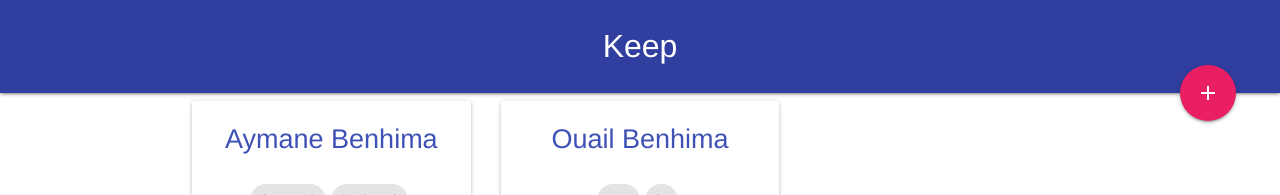
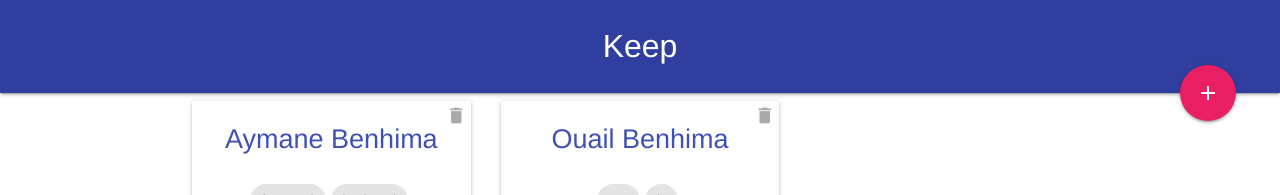
Before and after one commit to aymanebenhima/keeper-app, a Vue app: page / in a window 1280 px wide. Shown: the top 195 px of the page. Built offline with nearby package versions, Linux system fonts and the light colour scheme.

Commit message:
Delete keep

```diff
--- a/src/views/Home.vue
+++ b/src/views/Home.vue
@@ -2,6 +2,7 @@
   <div class="home container">
     <div class="card" v-for="keep in keeps" :key="keep.id">
       <div class="card-content">
+        <i class="material-icons delete" @click="deletekeep(keep.id)">delete</i>
         <h2 class="indigo-text">{{ keep.title }}</h2>
         <ul class="ingredients">
           <li v-for="(item, index) in keep.ingredients" :key="index">
@@ -37,6 +38,13 @@ export default {
       ],
     };
   },
+  methods: {
+    deletekeep(id) {
+      this.keeps = this.keeps.filter(keep => {
+        return keep.id != id
+      })
+    }
+  },
 };
 </script>
 
@@ -58,4 +66,13 @@ export default {
 .home .ingredients li {
   display: inline-block;
 }
+
+.home .delete {
+  position: absolute;
+  top: 4px;
+  right: 4px;
+  cursor: pointer;
+  color: #AAA;
+  font-size: 1.4em;
+}
 </style>
```
